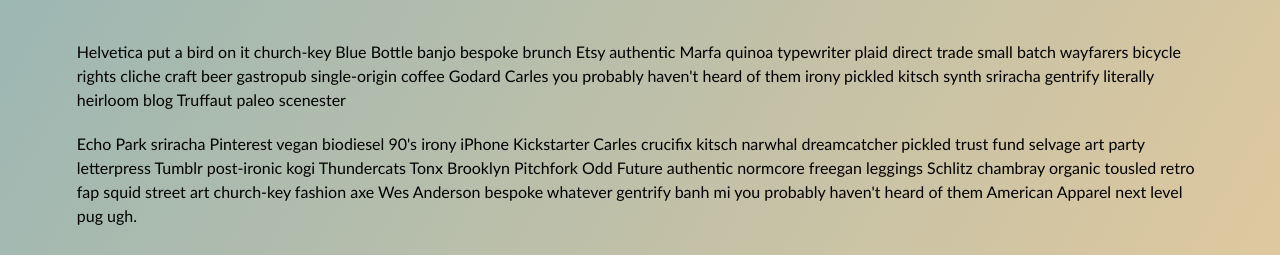
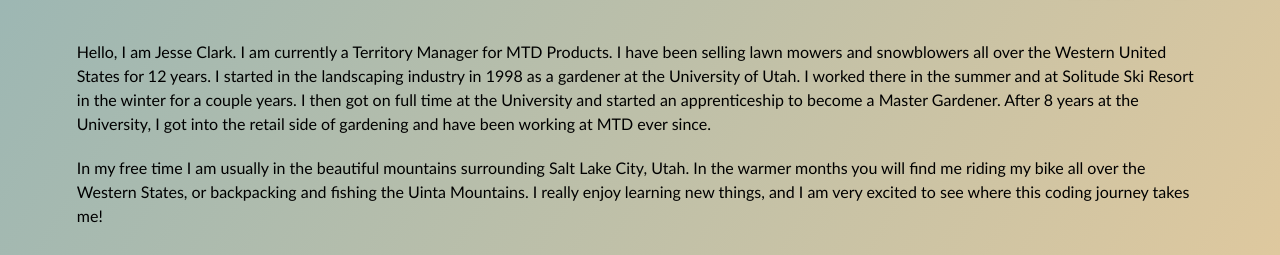
Before and after one commit to justosk8/jesseclark-portfolio, a plain HTML site: page index.html in a window 1280 px wide. Shown: the part 697-952 px from the top of the page. Drawn offline with Linux system fonts and the light colour scheme.

Commit message:
finalize css html and readme

```diff
--- a/assets/style.css
+++ b/assets/style.css
@@ -12,6 +12,7 @@ body {
   h2 {
     text-shadow: 0 0 10px rgba(0, 0, 0, 0.5);
   }
+  /* header styles */
 header {
     padding: 20px 35px;
     display: flex;
@@ -67,6 +68,7 @@ nav a {
 section {
     padding: 60px;
 }
+/* hero styles */
 .hero-banner {
   background-image: url("../assets/images/sunset.jpg");
   background-size: cover;
@@ -81,6 +83,7 @@ section {
   align-items: flex-end;
   text-align: right;
 }
+/* main content styles */
   .page-wrapper {
     max-width: 88%;
     margin-left: auto;
@@ -198,6 +201,7 @@ section {
     width: 270px;
     height: 202.5px;
   }
+  /* background images start */
   .run-buddy {
     background-image: url("../assets/images/02-run-buddy.jpg");
   }
@@ -215,6 +219,7 @@ section {
   .aap {
     background-image: url("../assets/images/puzzle.jpg");
   }
+  /* media queries start */
   @media screen and (max-width: 980px) {
     header {
       padding: 0 0 10px 0;
--- a/index.html
+++ b/index.html
@@ -14,8 +14,7 @@
             <a href="#about">About Me</a>
             <a href="#work">Work</a>
             <a href="#contact">Contact Me</a>
-            <!-- Link this to your resume! -->
-            <a href="../jesseclark-portfolio/assets/images/Jesse Clark.pdf">Resume</a>
+            <a href="../jesseclark-portfolio/assets/images/Jesse Clark.pdf" target="_blank">Resume</a>
           </ul>
       </nav>
   </header>
@@ -23,27 +22,18 @@
 
   </section>
   <main class="page-wrapper">
-    <!-- about me -->
     <section class="page-section" id="about">
+
       <h2>About Me</h2>
       <div>
         <p>
-          Helvetica put a bird on it church-key Blue Bottle banjo bespoke brunch Etsy authentic Marfa quinoa typewriter
-          plaid
-          direct trade small batch wayfarers bicycle rights cliche craft beer gastropub single-origin coffee Godard
-          Carles you
-          probably haven't heard of them irony pickled kitsch synth sriracha gentrify literally heirloom blog Truffaut
-          paleo
-          scenester
+          Hello, I am Jesse Clark. I am currently a Territory Manager for MTD Products. I have been selling lawn mowers and snowblowers all over the Western United States for 12 years. I started in the landscaping industry in 1998 as a gardener at the University of Utah. I worked there in the summer and at Solitude Ski Resort in the winter for a couple years. I then got on full time at the University and started an apprenticeship to become a Master Gardener. After 8 years at the University, I got into the retail side of gardening and have been working at MTD ever since.
         </p>
         <p>
-          Echo Park sriracha Pinterest vegan biodiesel 90's irony iPhone Kickstarter Carles crucifix kitsch narwhal
-          dreamcatcher pickled trust fund selvage art party letterpress Tumblr post-ironic kogi Thundercats Tonx
-          Brooklyn Pitchfork Odd Future authentic normcore freegan leggings Schlitz chambray organic tousled retro fap
-          squid street art church-key fashion axe Wes Anderson bespoke whatever gentrify banh mi you probably haven't
-          heard of them American Apparel next level pug ugh.
+          In my free time I am usually in the beautiful mountains surrounding Salt Lake City, Utah. In the warmer months you will find me riding my bike all over the Western States, or backpacking and fishing the Uinta Mountains. I really enjoy learning new things, and I am very excited to see where this coding journey takes me!
         </p>
       </div>
+
     </section>
     <section class="page-section" id="work">
         <h2>Work</h2>
```
Also changed, not shown: 2 other files.
